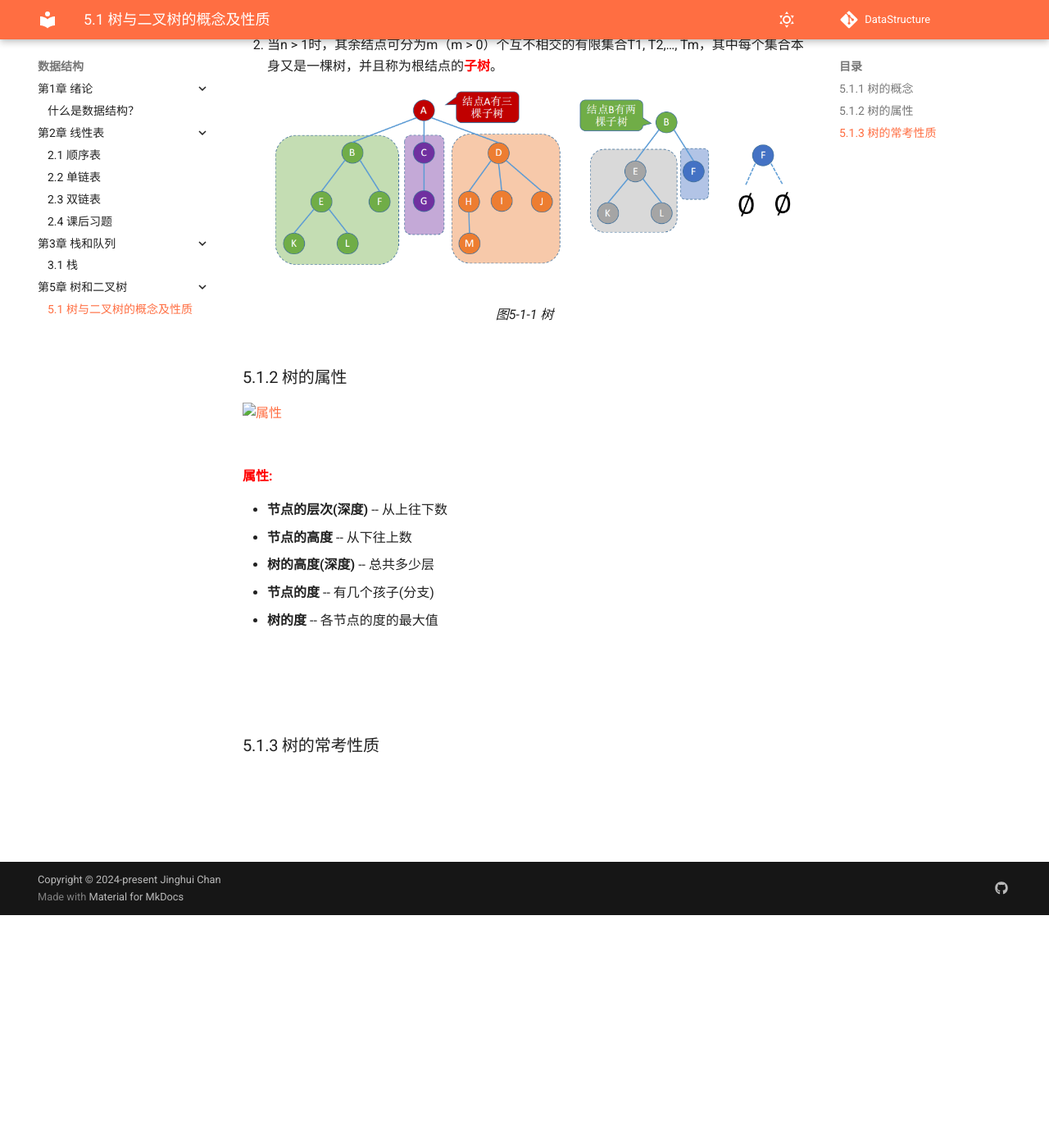
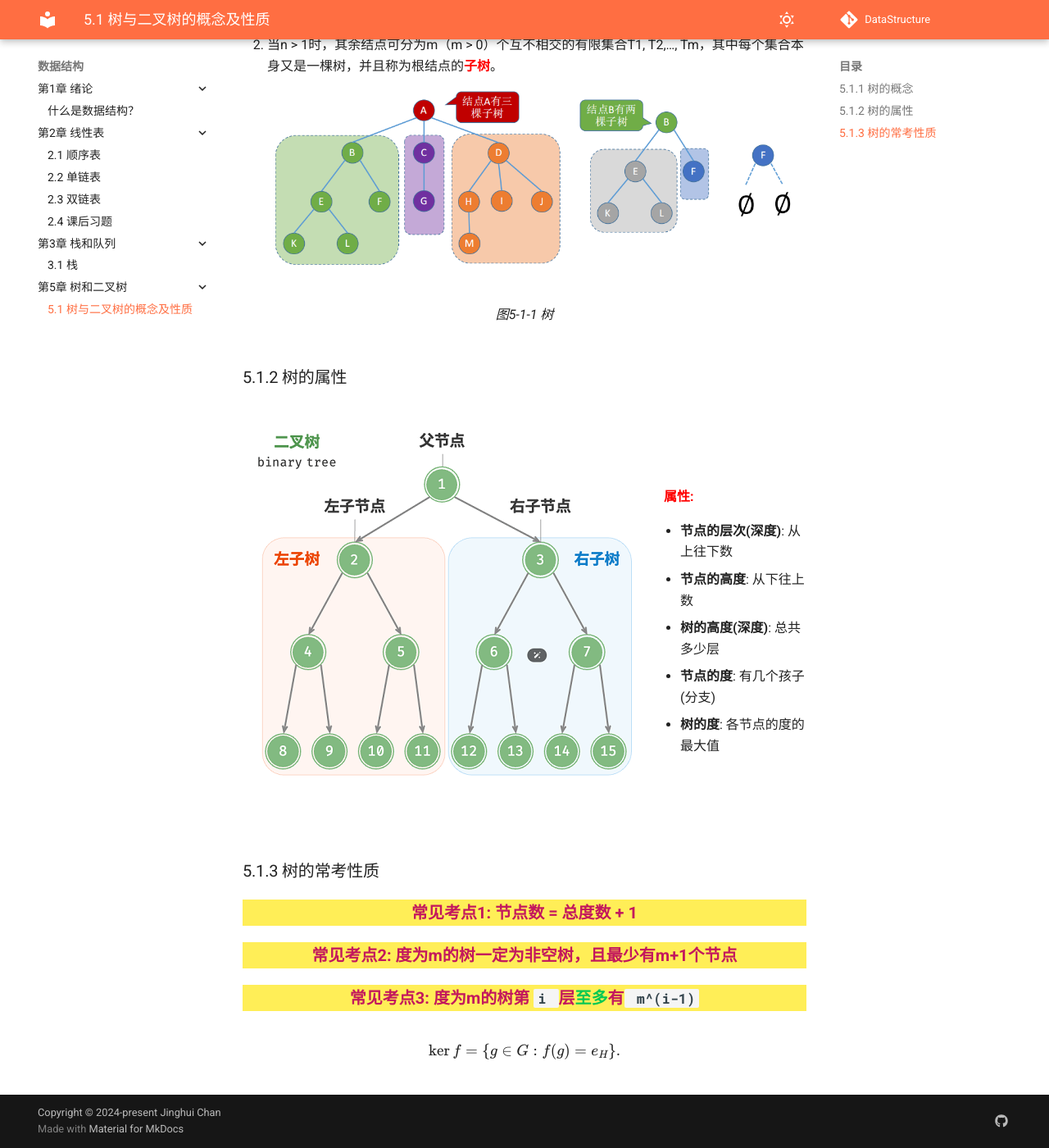
Before and after one commit to JinghuiChan/DataStructure, an MkDocs documentation site: the page built from docs/第5章 树和二叉树/5.1 树与二叉树的概念及性质.md, in a window 1280 px wide and 1400 px high, scrolled down 284 px. Shown: the whole window at 82% size. Built offline with MkDocs 1.6.1 and Material for MkDocs 9.7.7, drawn with Linux system fonts in a browser that asks for light colours; comment, search, counter and statistics services are not loaded; some of the changed text lies outside the part shown.

Commit message:
202411020054

```diff
--- /dev/null
+++ b/docs/javascripts/config.js
@@ -0,0 +1,12 @@
+window.MathJax = {
+    tex: {
+        inlineMath: [["\\(", "\\)"]],
+        displayMath: [["\\[", "\\]"]],
+        processEscapes: true,
+        processEnvironments: true
+    },
+    options: {
+        ignoreHtmlClass: ".*|",
+        processHtmlClass: "arithmatex"
+    }
+};
--- /dev/null
+++ b/docs/javascripts/tables.js
@@ -0,0 +1,6 @@
+app.document$.subscribe(function() {
+  var tables = document.querySelectorAll("article table")
+  tables.forEach(function(table) {
+    new Tablesort(table)
+  })
+})
--- a/docs/第5章 树和二叉树/5.1 树与二叉树的概念及性质.md
+++ b/docs/第5章 树和二叉树/5.1 树与二叉树的概念及性质.md
@@ -14,15 +14,27 @@
 ### 5.1.2 树的属性
 
 ![属性](../pic/5/Attri.png){: align=left }
-<br><br><br>
+<br><br><br><br>
 <strong style="color:red">属性:</strong>
 
-* <strong>节点的层次(深度)</strong> -- 从上往下数
-* <strong>节点的高度</strong> -- 从下往上数
-* <strong>树的高度(深度)</strong>  -- 总共多少层
-* <strong>节点的度</strong> -- 有几个孩子(分支)
-* <strong>树的度</strong> -- 各节点的度的最大值
+* <strong>节点的层次(深度)</strong>: 从上往下数
+* <strong>节点的高度</strong>: 从下往上数
+* <strong>树的高度(深度)</strong>: 总共多少层
+* <strong>节点的度</strong>: 有几个孩子(分支)
+* <strong>树的度</strong>: 各节点的度的最大值
 
 <br><br><br>
 
 ### 5.1.3 树的常考性质
+
+<p style="text-align: center;background: #ffee57;font-size: 20px"><strong style="color: #c3185d">常见考点1: 节点数 = 总度数 + 1</strong></p>
+
+<p style="text-align: center;background: #ffee57;font-size: 20px"><strong style="color: #c3185d">常见考点2: 度为m的树一定为非空树，且最少有m+1个节点</strong></p>
+
+
+<p style="text-align: center;background: #ffee57;font-size: 20px"><strong style="color: #c3185d">常见考点3: 度为m的树第 <code> i </code> 层<span style="color: #00c853">至多</span>有<code> m^(i-1) </code></strong></p>
+
+
+$$
+\operatorname{ker} f=\{g\in G:f(g)=e_{H}\}{\mbox{.}}
+$$
--- a/mkdocs.yml
+++ b/mkdocs.yml
@@ -67,6 +67,15 @@ extra:
     - icon: fontawesome/brands/github
       #link: https://github.com/JinghuiChan/ComputerWings
 
+# 表格具有排序功能，还需要添加tables.js
+# 可以使用数学公式 MathJax ，需添加config.js
+extra_javascript:
+  - javascripts/tables.js
+  - https://cdnjs.cloudflare.com/ajax/libs/tablesort/5.2.1/tablesort.min.js
+  - javascripts/config.js
+  - https://polyfill.io/v3/polyfill.min.js?features=es6
+  - https://cdn.jsdelivr.net/npm/mathjax@3/es5/tex-mml-chtml.js
+
 nav:
   - 第1章 绪论:
     - 什么是数据结构？: "第1章 绪论/1.1 什么是数据结构？.md"
@@ -109,6 +118,8 @@ markdown_extensions:
       alternate_style: true
   - pymdownx.tasklist:
       custom_checkbox: true
+  - pymdownx.arithmatex:              #使用数学公式MathJax，需要添加config.js in file javascripts
+      generic: true
 
 plugins:
   - glightbox
```
Also changed, not shown: other parts of docs/第5章 树和二叉树/5.1 树与二叉树的概念及性质.md (+1 -1 lines), docs/pic/5/Attri.png (added).
